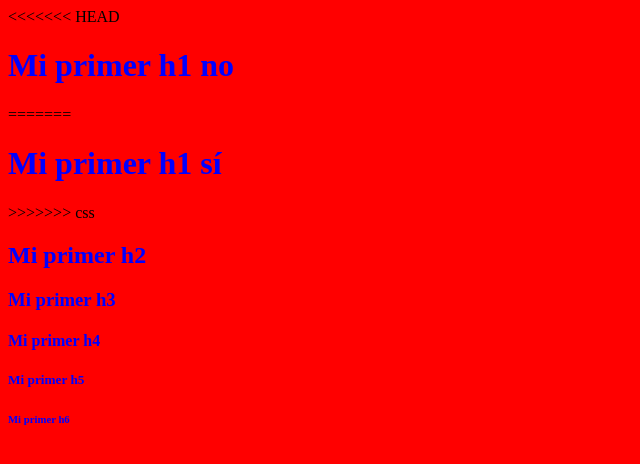
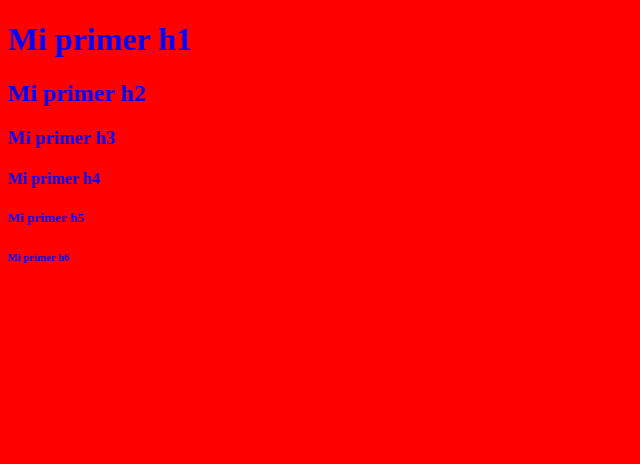
Before and after one commit to Davter17/CursoGit, a plain HTML site: page index.html in a window 1280 px wide. Shown: the whole page, without its empty margins (0-640 px from the left). Drawn offline with Linux system fonts and the light colour scheme.

Commit message:
mergeo bien
esto esta bien mergeado

```diff
--- a/index.html
+++ b/index.html
@@ -14,11 +14,7 @@
     }
 </style>
 <body>
-<<<<<<< HEAD
-    <h1>Mi primer h1 no</h1>
-=======
-    <h1>Mi primer h1 sí</h1>
->>>>>>> css
+    <h1>Mi primer h1</h1>
     <h2>Mi primer h2</h2>
     <h3>Mi primer h3</h3>
     <h4>Mi primer h4</h4>
```
